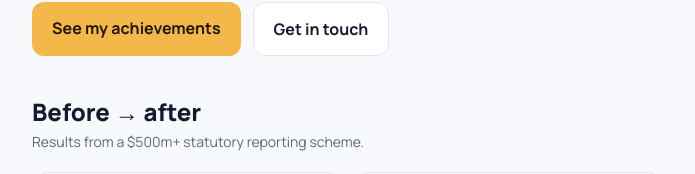
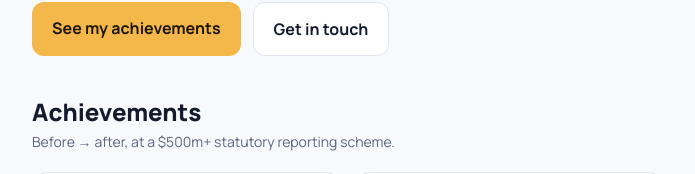
Before and after one commit to anasta-lu/myspace, a Next.js app: page / in a window 1280 px wide. Shown: the part 505-679 px from the top of the page, without its empty margins (292-987 px from the left). Built offline with nearby package versions, Linux system fonts and the light colour scheme.

Commit message:
Title the section Achievements
Co-Authored-By: Claude Opus 5.5 (1M context) <noreply@anthropic.com>
Claude-Session: https://claude.ai/code/session_01RrsNRpp8svnJw7ERBoNwd1

```diff
--- a/src/app/_components/achievements.tsx
+++ b/src/app/_components/achievements.tsx
@@ -39,10 +39,10 @@ export function Achievements() {
       className="mx-auto max-w-2xl scroll-mt-6 px-5 pb-12"
     >
       <h2 id="work-title" className="text-xl font-extrabold md:text-2xl">
-        Before → after
+        Achievements
       </h2>
       <p className="mt-1 text-sm text-muted">
-        Results from a $500m+ statutory reporting scheme.
+        Before → after, at a $500m+ statutory reporting scheme.
       </p>
       <ul className="mt-5 grid gap-3 md:grid-cols-2">
         {achievements.map((a) => (
```
